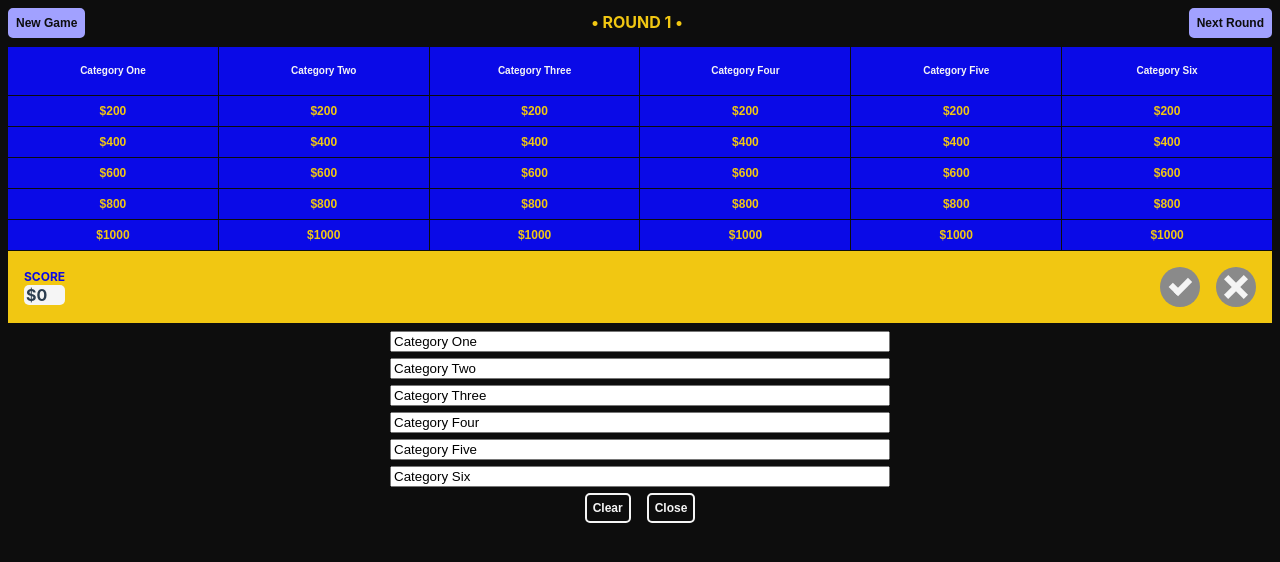
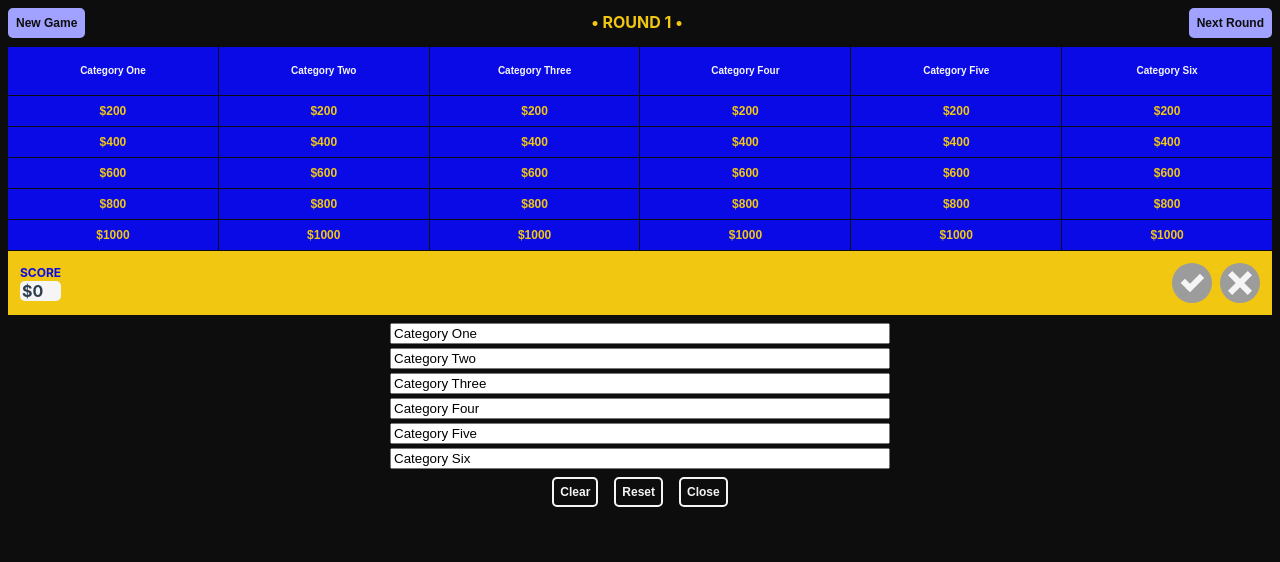
Before and after one commit to alecthibodeau/quiz-show-flow, a Vue app: page / in a window 1280 px wide. Both pictures are taken after a click on the button "New Game". Shown: the top 562 px of the page. Built offline with nearby package versions, Linux system fonts and the light colour scheme.

Commit message:
feat: hide played clues to match game board with player progress

```diff
--- a/src/constants/colors.ts
+++ b/src/constants/colors.ts
@@ -3,7 +3,7 @@ const colors = {
   colorBlue: '#0a0ae7',
   colorBluePale: '#a1a1ff',
   colorGold: '#f1c712',
-  colorGray: '#8a8a8a',
+  colorGray: '#9c9c9c',
   colorGreenHTML: '#008000',
   colorRed: '#d71010',
   colorWhite: '#fff',
--- a/src/views/ScoreView.vue
+++ b/src/views/ScoreView.vue
@@ -19,7 +19,13 @@ const {
   colorOffWhite,
   colorOffBlack
 } = colors;
+
 const { dollarValuesFirst, dollarValuesSecond, digitsAsWords } = gameContent;
+const formButtons: { [key: string]: string | (() => void) }[] = [
+  { label: 'Clear', action: clearCategories },
+  { label: 'Reset', action: resetColumns },
+  { label: 'Close', action: toggleCategories }
+];
 
 const currentRound = ref<number>(1);
 const currentScore = ref<number>(0);
@@ -38,6 +44,8 @@ const currentClue = reactive<Clue>({
   dollarValue: 0
 });
 
+const playedClues = reactive<{ [key: string]: string }>({});
+
 watch(currentRound, (newRound) => {
   if (newRound === 2) setGameBoardForRoundTwo();
 });
@@ -46,16 +54,19 @@ function resetColumnCategory(column: Column): void {
   column.category = `Category ${digitsAsWords[column.id]}`;
 }
 
-function setGameBoardForRoundTwo(): void {
+function resetColumns(dollarValues?: number[]): void {
   columns.forEach(column => {
-    column.dollarValues = dollarValuesSecond;
+    if (dollarValues) column.dollarValues = dollarValues;
     resetColumnCategory(column);
   });
+}
+
+function setGameBoardForRoundTwo(): void {
+  resetColumns(dollarValuesSecond);
   isNewRoundStart.value = true;
 }
 
 function selectClue(column: Column, dollarValue: number): void {
-  console.log('column.category: ', column.category)
   if (currentClue.columnId === column.id && currentClue.dollarValue === dollarValue) {
     clearClue();
   } else {
@@ -86,6 +97,7 @@ function clearCategories(): void {
 
 function updateScore(increment: number): void {
   currentScore.value += increment;
+  playedClues[`${currentRound.value}-${currentClue.columnId}-${currentClue.dollarValue}`] = 'played';
   clearClue();
 }
 
@@ -101,10 +113,7 @@ function advanceRound(): void {
 function startNewGame(): void {
   currentRound.value = 1;
   currentScore.value = 0;
-  columns.forEach(column => {
-    column.dollarValues = dollarValuesFirst;
-    resetColumnCategory(column);
-  });
+  resetColumns(dollarValuesFirst);
   toggleCategories();
 }
 
@@ -143,8 +152,10 @@ function formatScore(): string {
           v-for="dollarValue in column.dollarValues"
           :key="`${column.id}-${dollarValue}`"
           @click="selectClue(column, dollarValue)"
+          :disabled="!!playedClues[`${column.id}-${dollarValue}`]"
           :class="['button-clue', {
-            selected: column.id === currentClue.columnId && dollarValue === currentClue.dollarValue
+            selected: column.id === currentClue.columnId && dollarValue === currentClue.dollarValue,
+            played: playedClues[`${currentRound}-${column.id}-${dollarValue}`]
           }]"
         >
           {{ `$${dollarValue}` }}
@@ -167,14 +178,12 @@ function formatScore(): string {
           <div>{{ `$${currentClue.dollarValue}` }}</div>
         </div>
         <button
-          @click="updateScore(currentClue.dollarValue)"
-          :class="['button-response button-correct', { active: currentClue.dollarValue }]">
-          <div></div>
-          <div></div>
-        </button>
-        <button
-          @click="updateScore(-currentClue.dollarValue)"
-          :class="['button-response button-incorrect', { active: currentClue.dollarValue }]">
+          v-for="action of ['correct', 'incorrect']"
+          :key="`action-${action}`"
+          @click="updateScore(action === 'correct' ? currentClue.dollarValue : -currentClue.dollarValue)"
+          :disabled="!currentClue.dollarValue"
+          :class="[`button-response button-${action}`, { active: currentClue.dollarValue }]"
+        >
           <div></div>
           <div></div>
         </button>
@@ -194,16 +203,19 @@ function formatScore(): string {
       v-for="column of columns"
       :key="`input-${column.id}`"
       type="text"
+      maxlength="20"
       v-model="column.category"
       :placeholder="`Enter category #${column.id + 1}`"
       class="category-input"
     />
     <div class="categories-form-actions">
-      <button @click="clearCategories" class="button-app button-primary">
-        Clear
-      </button>
-      <button @click="toggleCategories" class="button-app button-primary">
-        Close
+      <button
+        v-for="formButton of formButtons"
+        :key="`formButton-${formButton.label}`"
+        @click="typeof formButton.action === 'function' && formButton.action()"
+        class="button-app button-primary"
+      >
+        {{ formButton.label }}
       </button>
     </div>
   </div>
@@ -282,13 +294,17 @@ function formatScore(): string {
     background-color: v-bind('colorGold');
     color: v-bind('colorOffBlack');
   }
+
+  &.played {
+    color: v-bind('colorBlue');
+  }
 }
 
 .score-bar {
   display: flex;
   justify-content: space-between;
   align-items: center;
-  padding: 1rem;
+  padding: .75rem;
   margin-top: 1px;
   background-color: v-bind('colorGold');
 }
@@ -374,7 +390,7 @@ function formatScore(): string {
   height: 2.5rem;
   border: none;
   border-radius: 50%;
-  margin-left: 1rem;
+  margin-left: .5rem;
 
   &:not(.active) {
     background-color: v-bind('colorGray');
@@ -409,7 +425,7 @@ function formatScore(): string {
   flex-direction: column;
   align-items: center;
   padding: .5rem 2rem;
-  gap: .375rem;
+  gap: .25rem;
 }
 
 .category-input {
@@ -420,5 +436,6 @@ function formatScore(): string {
 .categories-form-actions {
   display: flex;
   gap: 1rem;
+  margin-top: .25rem;
 }
 </style>
```
